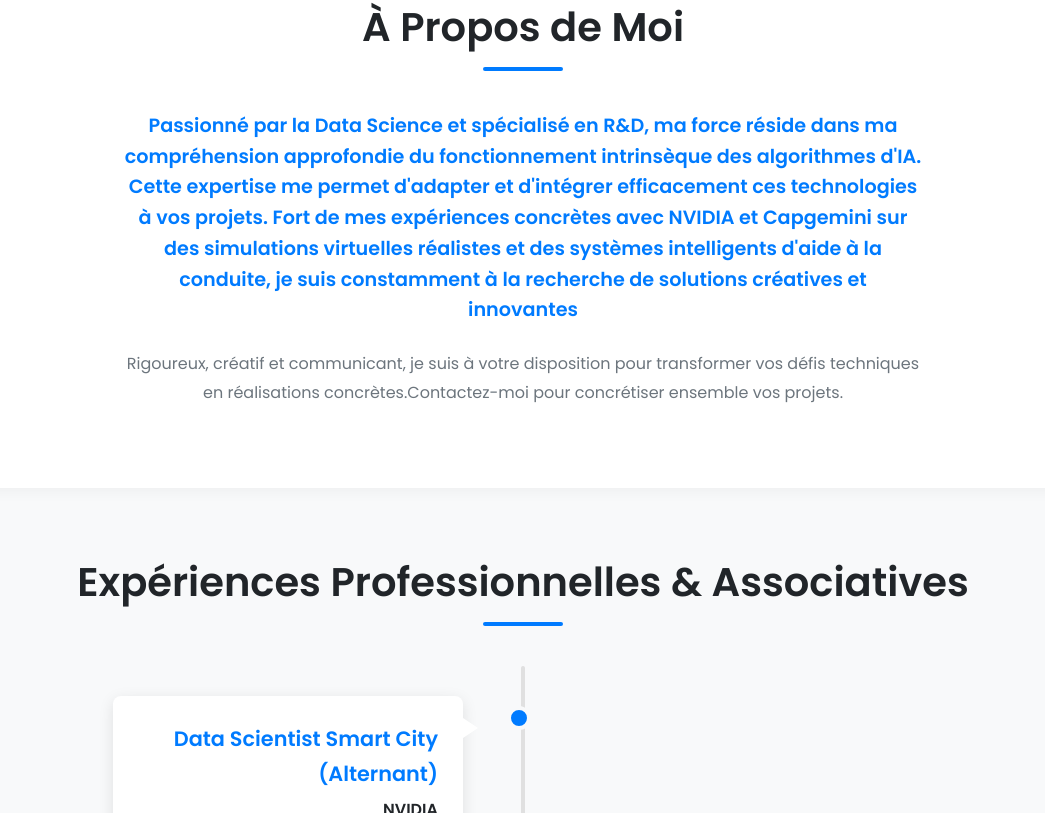
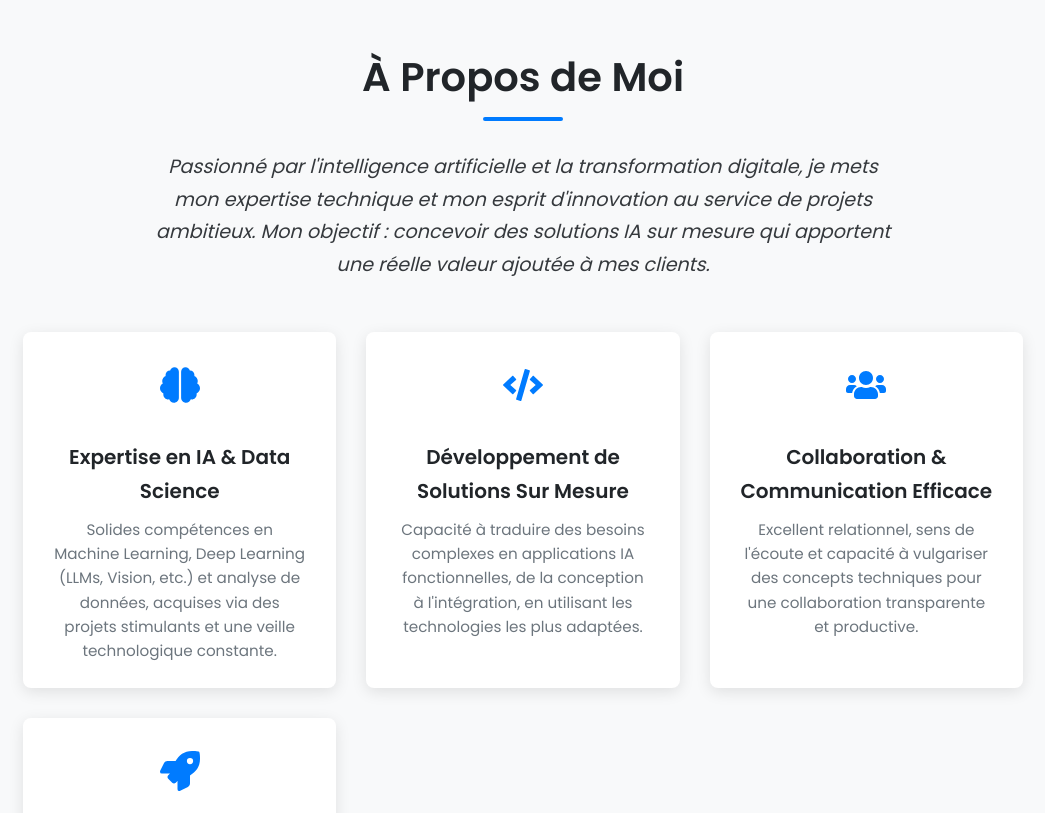
Before and after one commit to Lilian-Mayet/CV_in_React_Template, a React (Create React App) app: page / in a window 1280 px wide. Shown: the part 907-1720 px from the top of the page, without its empty margins (117-1162 px from the left). Built offline with nearby package versions, Linux system fonts and the light colour scheme.

Commit message:
new About Me

```diff
--- a/src/components/About.css
+++ b/src/components/About.css
@@ -1,51 +1,125 @@
 /* src/components/About.css */
 .about-section {
-    background-color: var(--card-bg); /* White background for contrast */
-    padding: 80px 40px; /* More padding for a distinct section */
-    border-radius: 10px; /* Optional rounded corners */
-    box-shadow: 0 2px 15px rgba(0,0,0,0.05); /* Subtle shadow */
-    margin-top: -50px; /* Overlap slightly with hero or previous section if desired */
-    position: relative; /* Needed for overlap */
-    z-index: 10; /* Ensure it's above gradient backgrounds */
+  background-color: #f8f9fa; /* Lighter background for this section */
+  padding: 80px 20px; /* Consistent padding */
+  /* Remove margin-top and z-index if you don't want overlap anymore */
+  /* margin-top: -50px; */
+  /* position: relative; */
+  /* z-index: 10; */
 }
 
-  .about-content {
-    max-width: 800px; /* Limit content width for readability */
-    margin: 0 auto; /* Center the content */
-    text-align: center;
+.about-container {
+  max-width: 1000px; /* Max width for the content area */
+  margin: 0 auto;
+  text-align: center; /* Center the main title and summary */
 }
 
-  .about-content .summary {
-    font-size: 1.2rem;
-    font-weight: 600;
-    color: var(--primary-color); /* Use accent color for summary */
-    margin-bottom: 1.5rem;
-    line-height: 1.6;
+/* Optional: Style for a profile picture in this section */
+.about-profile-pic {
+  width: 150px;
+  height: 150px;
+  border-radius: 50%;
+  object-fit: cover;
+  margin: 0 auto 30px auto; /* Centered with space below */
+  border: 4px solid var(--card-bg);
+  box-shadow: 0 5px 15px rgba(0,0,0,0.1);
 }
 
-  .about-content p {
-    font-size: 1rem;
-    color: var(--secondary-color); /* Slightly lighter text for details */
-    line-height: 1.8;
+.about-section h2 {
+  /* Uses global h2 styling from App.css, no need to repeat unless overriding */
+  margin-bottom: 30px;
 }
 
-  /* Optional: Style for an image/graphic if you add one */
-  .about-graphic {
-      width: 150px;
-      height: 150px;
-      margin: 0 auto 2rem auto;
-      /* Add styling for the graphic */
+.about-summary {
+  font-size: 1.2rem; /* Slightly larger summary */
+  color: var(--text-dark); /* Darker for better readability */
+  line-height: 1.7;
+  margin: 0 auto 50px auto; /* Centered with more space below */
+  max-width: 750px; /* Limit width of summary for readability */
+  font-style: italic; /* Optional: make summary italic */
+  opacity: 0.9;
 }
+
+.about-keypoints-grid {
+  display: grid;
+  /* grid-template-columns: repeat(auto-fit, minmax(280px, 1fr)); */
+  grid-template-columns: repeat(auto-fit, minmax(300px, 1fr)); /* Adjust minmax for desired card size */
+  gap: 30px;
+  text-align: left; /* Align text inside cards to the left */
+  margin-bottom: 40px; /* Space before potential CTA */
+}
+
+.keypoint-card {
+  background-color: var(--card-bg);
+  padding: 25px 30px;
+  border-radius: 8px;
+  box-shadow: var(--shadow);
+  transition: transform 0.3s ease, box-shadow 0.3s ease;
+  display: flex;
+  flex-direction: column;
+  align-items: center; /* Center icon and title */
+  text-align: center; /* Center text within card */
+}
+
+.keypoint-card:hover {
+  transform: translateY(-5px);
+  box-shadow: 0 8px 20px rgba(0,0,0,0.1);
+}
+
+.keypoint-icon-container {
+  font-size: 2.5rem; /* Size of the icon */
+  color: var(--primary-color);
+  margin-bottom: 15px;
+  /* Optional: background circle for icon */
+  /* background-color: #e9ecef; */
+  /* width: 70px; */
+  /* height: 70px; */
+  /* border-radius: 50%; */
+  /* display: flex; */
+  /* align-items: center; */
+  /* justify-content: center; */
+}
+
+.keypoint-card h3 {
+  font-size: 1.25rem;
+  color: var(--text-dark);
+  margin-bottom: 10px;
+  font-weight: 600;
+}
+
+.keypoint-card p {
+  font-size: 0.95rem;
+  color: var(--secondary-color);
+  line-height: 1.6;
+  flex-grow: 1; /* Helps if cards have different text lengths and you want alignment */
+}
+
+/* Optional: CTA button specific to about section */
+.about-cta {
+  margin-top: 20px;
+}
+
 
 @media (max-width: 768px) {
   .about-section {
-          padding: 60px 20px;
-          margin-top: 0; /* Remove overlap on smaller screens */
+      padding: 60px 15px;
   }
-       .about-content .summary {
+  .about-summary {
       font-size: 1.1rem;
+      margin-bottom: 40px;
   }
-       .about-content p {
-          font-size: 0.95rem;
+  .about-keypoints-grid {
+      /* Stack cards on smaller screens if desired */
+      /* grid-template-columns: 1fr; */
+      gap: 25px;
+  }
+  .keypoint-card {
+      padding: 20px;
+  }
+  .keypoint-icon-container {
+      font-size: 2.2rem;
+  }
+  .keypoint-card h3 {
+      font-size: 1.15rem;
   }
 }
--- a/src/components/About.js
+++ b/src/components/About.js
@@ -2,15 +2,37 @@
 import React from 'react';
 import { about } from '../data';
 import './About.css';
+// Optional: Import your main profile picture if you want to display it smaller here
+// import profilePic from '../assets/profile.jpg';
 
 const About = () => {
   return (
     <section id="about" className="about-section">
-      <h2>À Propos de Moi</h2>
-      <div className="about-content">
-         {/* Optional: Add another small image or graphic here */}
-        <p className="summary">{about.summary}</p>
-        <p>{about.detailed}</p>
+      <div className="about-container"> {/* Added a container for better control */}
+        <h2>À Propos de Moi</h2>
+
+        {/* Optional: Display a smaller version of your profile picture or a relevant graphic */}
+        {/* <img src={profilePic} alt="Lilian Mayet" className="about-profile-pic" /> */}
+
+        <p className="about-summary">{about.summary}</p>
+
+        <div className="about-keypoints-grid">
+          {about.keyPoints.map((point, index) => (
+            <div key={index} className="keypoint-card">
+              <div className="keypoint-icon-container">
+                {point.icon}
+              </div>
+              <h3>{point.title}</h3>
+              <p>{point.text}</p>
+            </div>
+          ))}
+        </div>
+        {/* You can add a Call to Action button here if desired */}
+        {/*
+        <a href="#contact" className="cta-button about-cta">
+          Discutons de votre projet
+        </a>
+        */}
       </div>
     </section>
   );
--- a/src/data.js
+++ b/src/data.js
@@ -12,7 +12,7 @@ import {
   FaPhone,
   FaChartBar, // Added as an alternative for Power BI
   FaCode,     // Added as an alternative for C#
-  FaUsers, FaComments, FaLightbulb, FaHandshake
+  FaUsers, FaComments, FaLightbulb, FaHandshake,FaBrain, FaChartLine, FaRocket
 } from 'react-icons/fa';
 
 import { GiFrance,GiSpain } from "react-icons/gi";
@@ -51,8 +51,32 @@ export const contactInfo = {
 };
 
 export const about = {
-  summary: "Passionné par la Data Science et spécialisé en R&D, ma force réside dans ma compréhension approfondie du fonctionnement intrinsèque des algorithmes d'IA. Cette expertise me permet d'adapter et d'intégrer efficacement ces technologies à vos projets. Fort de mes expériences concrètes avec NVIDIA et Capgemini sur des simulations virtuelles réalistes et des systèmes intelligents d'aide à la conduite, je suis constamment à la recherche de solutions créatives et innovantes",
-  detailed: "Rigoureux, créatif et communicant, je suis à votre disposition pour transformer vos défis techniques en réalisations concrètes.Contactez-moi pour concrétiser ensemble vos projets."
+  // Summary can be a bit longer, more engaging
+  summary: "Passionné par l'intelligence artificielle et la transformation digitale, je mets mon expertise technique et mon esprit d'innovation au service de projets ambitieux. Mon objectif : concevoir des solutions IA sur mesure qui apportent une réelle valeur ajoutée à mes clients.",
+  // Break down the "detailed" part into key points for better readability
+  keyPoints: [
+    {
+      icon: <FaBrain />, // Icon for expertise/innovation
+      title: "Expertise en IA & Data Science",
+      text: "Solides compétences en Machine Learning, Deep Learning (LLMs, Vision, etc.) et analyse de données, acquises via des projets stimulants et une veille technologique constante."
+    },
+    {
+      icon: <FaCode />, // Icon for development/solutions
+      title: "Développement de Solutions Sur Mesure",
+      text: "Capacité à traduire des besoins complexes en applications IA fonctionnelles, de la conception à l'intégration, en utilisant les technologies les plus adaptées."
+    },
+    {
+      icon: <FaUsers />, // Icon for collaboration/communication
+      title: "Collaboration & Communication Efficace",
+      text: "Excellent relationnel, sens de l'écoute et capacité à vulgariser des concepts techniques pour une collaboration transparente et productive."
+    },
+    {
+      icon: <FaRocket />, // Icon for results/impact
+      title: "Orientation Résultats & Impact",
+      text: "Focus sur la création de solutions qui non seulement fonctionnent, mais qui génèrent également des résultats tangibles et un impact positif pour votre activité."
+    }
+    // Add more points if relevant
+  ]
 };
 
 export const experiences = [
```
Lines whose indentation alone changed are shown as unchanged.
